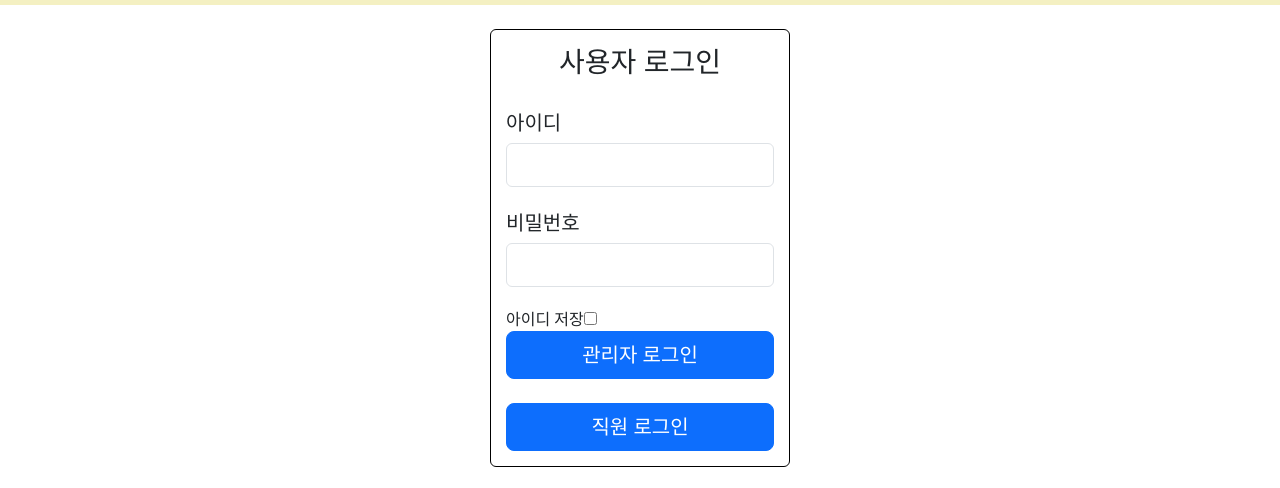
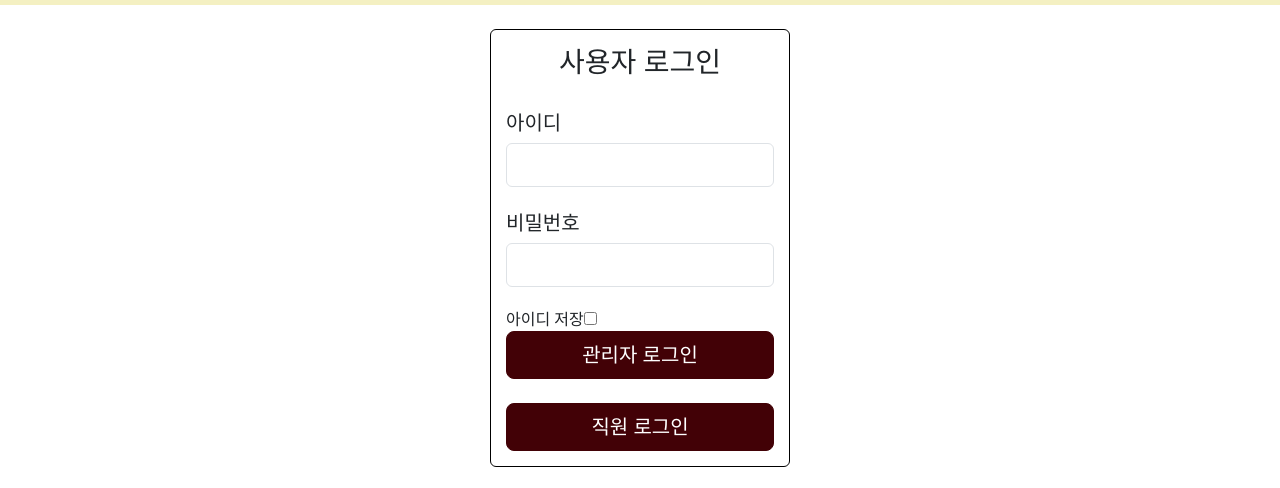
Before and after one commit to exaltaion/project_1st, a plain HTML site: page login.html in a window 1280 px wide. Shown: the part 95-583 px from the top of the page. Drawn offline with nearby package versions, Linux system fonts and the light colour scheme.

```diff
--- a/login.html
+++ b/login.html
@@ -238,8 +238,8 @@
        <input class="form-control" type="password" id="inputPw">
 
        <label>아이디 저장<input type="checkbox" id="checkIdSave"></label>
-       <a href="workSpaceAddListManager.html" id="btnLogIn" button type="button" class="btn btn-primary btn-lg" >관리자 로그인</a><br>
-       <a href="workSpaceAddListEmployee.html" id="btnLogIn" button type="button" class="btn btn-primary btn-lg" >직원 로그인</a>
+       <a href="workSpaceAddListManager.html" id="btnLogIn" button type="button" class="btn btn-primary btn-lg" style="background-color : rgb(66, 1, 6); border-color : rgb(66, 1, 6)">관리자 로그인</a><br>
+       <a href="workSpaceAddListEmployee.html" id="btnLogIn" button type="button" class="btn btn-primary btn-lg" style="background-color : rgb(66, 1, 6); border-color : rgb(66, 1, 6)">직원 로그인</a>
 </div>
 <br>
       </main>
```
